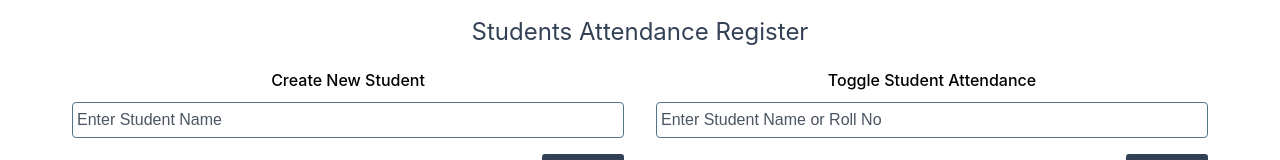
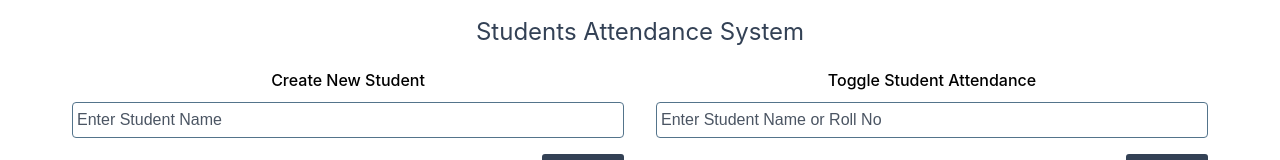
Before and after one commit to Chimise/Student_attendance_system, a React (Create React App) app: page / in a window 1280 px wide. Shown: the top 160 px of the page. Built offline with nearby package versions, Linux system fonts and the light colour scheme.

Commit message:
fix:Update a text in the app component

```diff
--- a/src/App.tsx
+++ b/src/App.tsx
@@ -67,7 +67,7 @@ function App() {
   return (
     <Container className="App">
       <header className="header">
-        <h3>Students Attendance Register</h3>
+        <h3>Students Attendance System</h3>
       </header>
       <main>
         <div className="grid">
```
